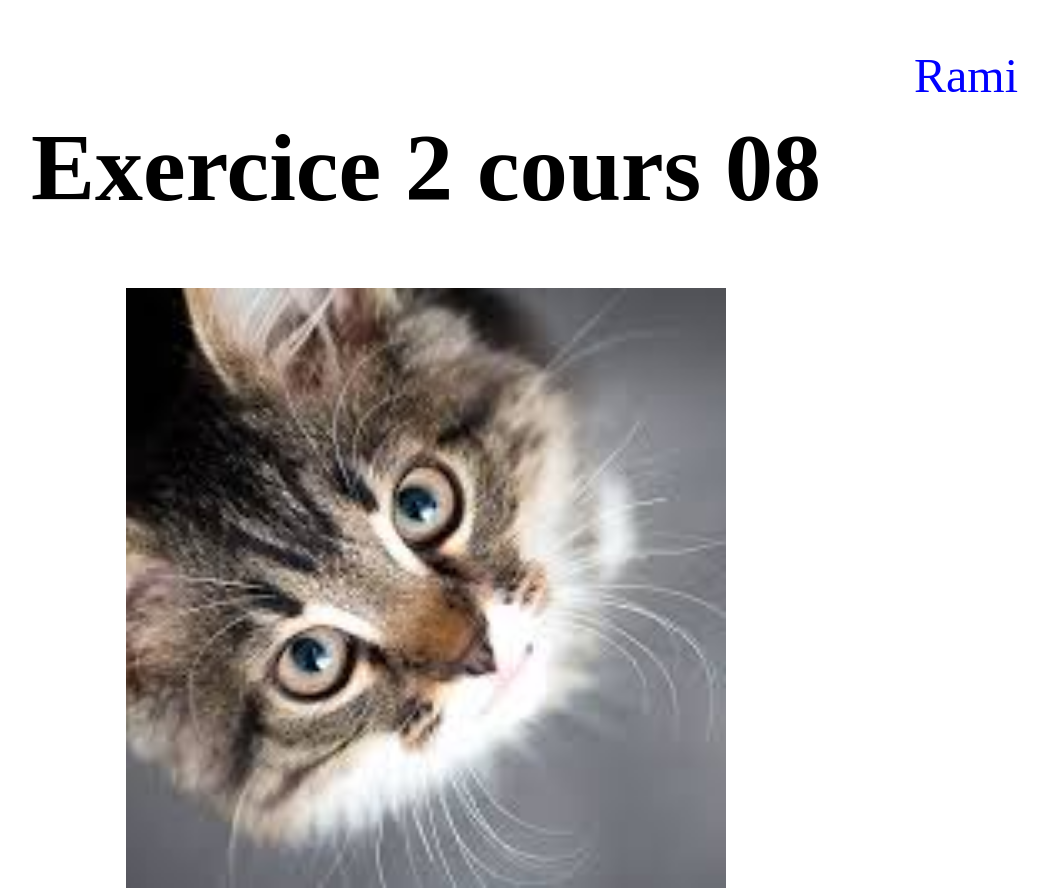
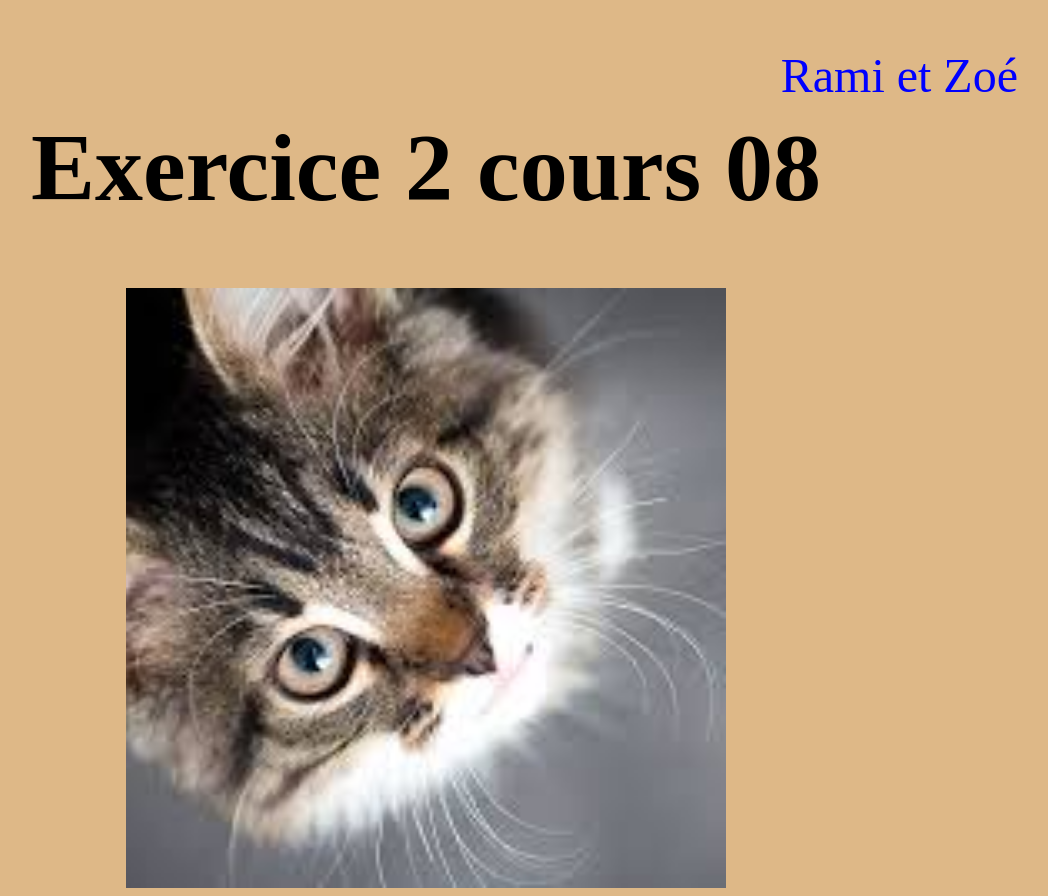
Before and after one commit to RamiSingler/SINR1871094_Ex2, a plain HTML site: page index.html in a window 1280 px wide. Shown: the whole page, without its empty margins (214-1262 px from the left). Drawn offline with Linux system fonts and the light colour scheme.

Commit message:
Ajout de mon nom et une couleur backgroud

```diff
--- a/index.html
+++ b/index.html
@@ -9,7 +9,7 @@
 </head>
 
 <body>
-    <p class="nom">Rami</p>
+    <p class="nom">Rami et Zoé</p>
     <div class="interface">
 
         <div class="titre--chat">
--- a/style.css
+++ b/style.css
@@ -1,3 +1,7 @@
+body{
+    background-color:burlywood;
+}
+
 .interface {
     width: 100%;
     margin-top: 48px;
```
